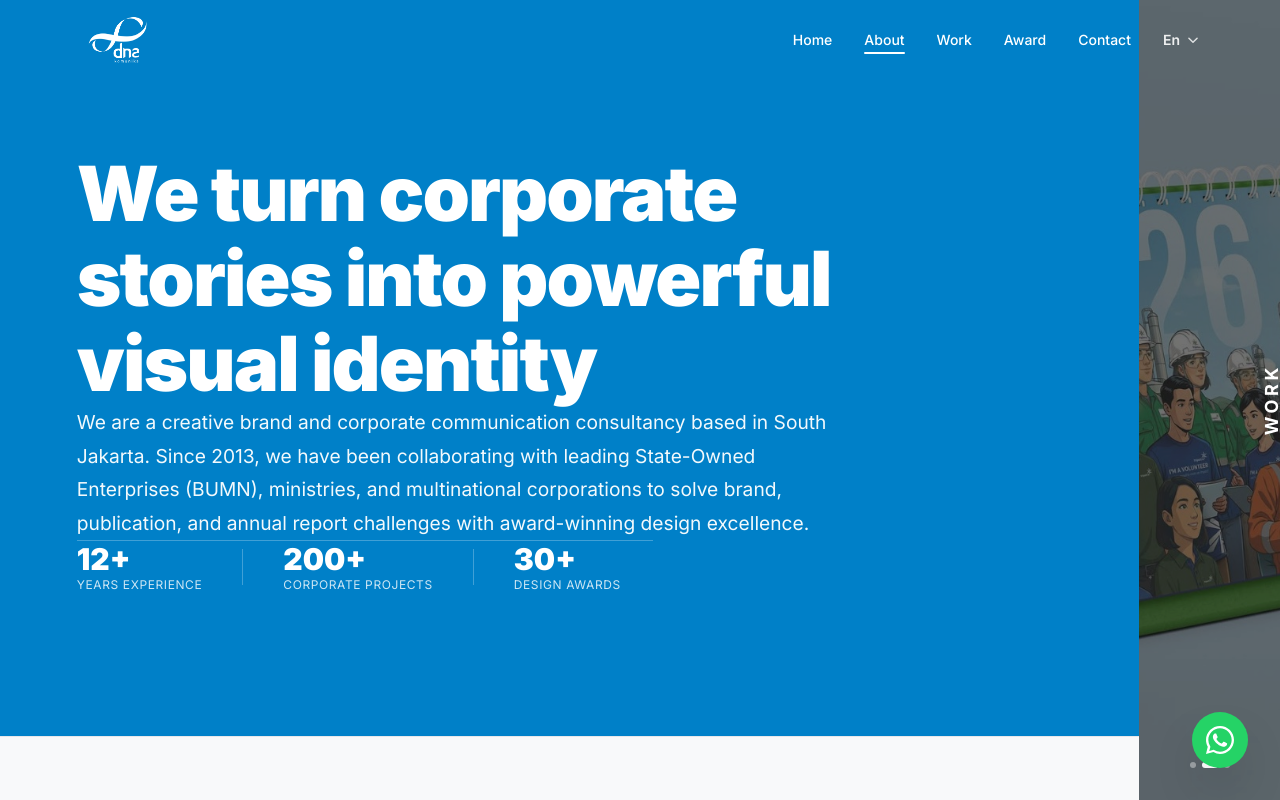
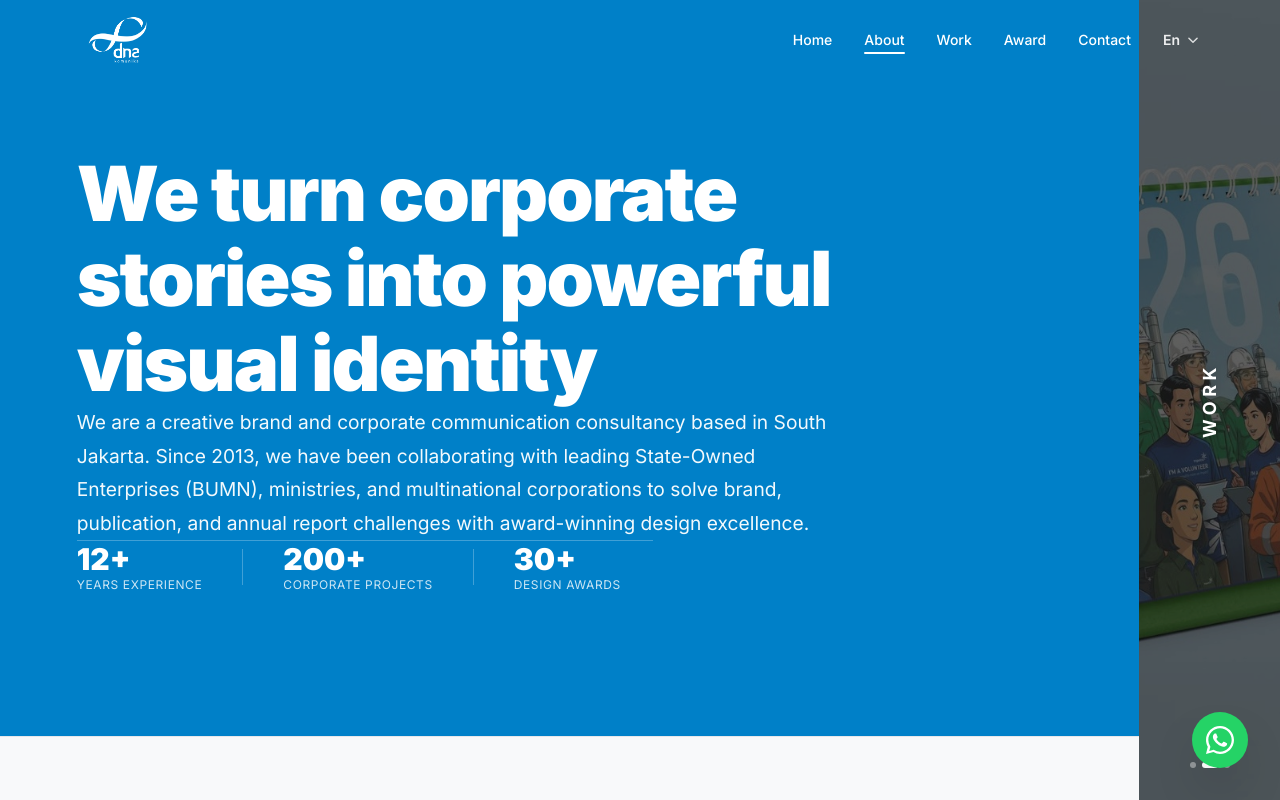
Before and after one commit to SamJinWoo99/DNA-Company-Profile, a Next.js app: page /about in a window 1280 px wide. Shown: the top 800 px of the page. Built offline with nearby package versions, Linux system fonts and the light colour scheme.

Commit message:
Fix right strip to fixed position so Work text stays centered in photo and scrolls together

```diff
--- a/app/components/AboutHeroMeta.tsx
+++ b/app/components/AboutHeroMeta.tsx
@@ -30,28 +30,76 @@ export default function AboutHeroMeta() {
       animate={{ x: 0, opacity: 1 }}
       exit={{ x: "100%", opacity: 0 }}
       transition={{ duration: 0.7, ease: [0.16, 1, 0.3, 1] }}
-      className="w-full flex flex-col bg-white overflow-hidden select-none"
+      className="relative w-full flex flex-col bg-white select-none"
     >
       {/* ========================================================================= */}
-      {/* CONTAINER DUA KOLOM:                                                      */}
-      {/* Kiri: Konten (Hero -> Visi & Misi -> Services)                            */}
-      {/* Kanan: Strip Foto Vertikal "Work" sticky mengikuti scroll sampai Service  */}
+      {/* 1. STRIP FOTO KANAN YANG TETAP MENEMPEL (FIXED) DARI HERO SAMPAI SERVICES */}
       {/* ========================================================================= */}
-      <div className="relative w-full flex flex-col lg:flex-row items-stretch">
+      <aside className="hidden lg:block fixed top-0 right-0 w-[12%] xl:w-[11%] h-screen bg-black z-30 select-none overflow-hidden">
+        <Link
+          href="/work"
+          className="relative w-full h-full block group cursor-pointer"
+          title="Explore Our Work"
+        >
+          {/* Carousel Slide Foto */}
+          <AnimatePresence mode="wait">
+            <motion.div
+              key={activeSlide}
+              initial={{ opacity: 0, scale: 1.08 }}
+              animate={{ opacity: 1, scale: 1 }}
+              exit={{ opacity: 0, scale: 0.95 }}
+              transition={{ duration: 0.8 }}
+              className="absolute inset-0 w-full h-full"
+            >
+              <img
+                src={heroSlides[activeSlide].image}
+                alt={heroSlides[activeSlide].label}
+                className="w-full h-full object-cover object-center group-hover:scale-105 transition-transform duration-700 brightness-75 group-hover:brightness-90"
+              />
+              <div className="absolute inset-0 bg-black/30 group-hover:bg-black/10 transition-colors" />
+            </motion.div>
+          </AnimatePresence>
 
-        {/* ======================================================================= */}
-        {/* KOLOM KIRI (LEBAR ~88%): SEMUA KONTEN TEKS & CARD                       */}
-        {/* ======================================================================= */}
-        <div className="w-full lg:w-[88%] xl:w-[89%] flex flex-col">
+          {/* TEKS VERTIKAL "WORK" SELALU DI TENGAH FOTO (PERSIS FOTO 2) */}
+          <div className="absolute inset-0 flex items-center justify-center pointer-events-none z-40">
+            <span
+              className="text-base lg:text-lg font-bold tracking-[0.25em] text-white uppercase whitespace-nowrap drop-shadow-md select-none"
+              style={{
+                writingMode: "vertical-rl",
+                transform: "rotate(180deg)",
+              }}
+            >
+              Work
+            </span>
+          </div>
 
-          {/* --------------------------------------------------------------------- */}
-          {/* 1. HERO BIRU METADESIGN (Warna biru solid bersih tanpa gambar pattern) */}
-          {/*    Teks dinaikkan ke atas, jarak baris tidak dempet / ada breathing room */}
-          {/* --------------------------------------------------------------------- */}
+          {/* Dot Indicator di bagian bawah strip foto */}
+          <div className="absolute bottom-8 left-0 right-0 flex justify-center items-center gap-1.5 z-40 pointer-events-none">
+            {heroSlides.map((_, idx) => (
+              <span
+                key={idx}
+                className={`h-1.5 rounded-full transition-all ${
+                  activeSlide === idx ? "w-4 bg-white" : "w-1.5 bg-white/40"
+                }`}
+              />
+            ))}
+          </div>
+        </Link>
+      </aside>
+
+      {/* ========================================================================= */}
+      {/* 2. AREA KONTEN KIRI: HERO, VISI & MISI, SERVICES                          */}
+      {/* (Diberi margin kanan pr-[12%] pada layar besar agar tidak tertutup strip) */}
+      {/* ========================================================================= */}
+      <div className="w-full lg:pr-[12%] xl:pr-[11%] flex flex-col">
+
+        {/* ----------------------------------------------------------------------- */}
+        {/* HERO BIRU METADESIGN (Biru Solid Tanpa Background Pattern)              */}
+        {/* ----------------------------------------------------------------------- */}
         <section
-            className="relative w-full min-h-[92vh] flex flex-col justify-center text-white overflow-hidden"
+          className="relative w-full min-h-[92vh] flex flex-col justify-center text-white"
           style={{
-              backgroundColor: "#0080c8", // Biru solid murni tanpa background pattern
+            backgroundColor: "#0080c8",
             paddingTop: "clamp(5rem, 8vh, 6.5rem)",
             paddingBottom: "clamp(4.5rem, 7vh, 6rem)",
             paddingLeft: "clamp(2rem, 6vw, 6.5rem)",
@@ -59,7 +107,7 @@ export default function AboutHeroMeta() {
           }}
         >
           <div className="relative z-10 max-w-4xl">
-              {/* Headline Besar MetaDesign: Spasi baris lega */}
+            {/* Headline Besar MetaDesign */}
             <h1 className="text-4xl sm:text-5xl md:text-6xl lg:text-[4.5rem] xl:text-[4.75rem] font-black tracking-tight leading-[1.12] mb-10 text-white">
               {lang === "en" ? (
                 <>We turn corporate stories into powerful visual identity</>
@@ -68,7 +116,7 @@ export default function AboutHeroMeta() {
               )}
             </h1>
 
-              {/* Paragraf: Jarak antar kalimat & line height lega agar tidak menempel */}
+            {/* Paragraf: Jeda & Line Height Lega */}
             <p className="text-base sm:text-lg lg:text-[1.2rem] text-white/95 font-normal leading-[1.75] max-w-3xl mb-14">
               {lang === "en" ? (
                 <>
@@ -86,7 +134,7 @@ export default function AboutHeroMeta() {
               )}
             </p>
 
-              {/* 3 Metrik Prestasi: Diberi margin top dan padding yang lega */}
+            {/* 3 Metrik Prestasi */}
             <div className="flex flex-wrap items-center gap-10 pt-8 border-t border-white/25 max-w-xl">
               <div>
                 <div className="text-2xl sm:text-3xl font-black text-white mb-1">12+</div>
@@ -106,9 +154,9 @@ export default function AboutHeroMeta() {
           </div>
         </section>
 
-          {/* --------------------------------------------------------------------- */}
-          {/* 2. VISI & MISI (Dirapikan, jarak antar kalimat & align estetik)         */}
-          {/* --------------------------------------------------------------------- */}
+        {/* ----------------------------------------------------------------------- */}
+        {/* VISI & MISI (Layout Rapi, Estetik, Jarak Lega)                          */}
+        {/* ----------------------------------------------------------------------- */}
         <section
           className="w-full bg-[#f8f9fa] border-t border-gray-200"
           style={{
@@ -191,9 +239,9 @@ export default function AboutHeroMeta() {
           </div>
         </section>
 
-          {/* --------------------------------------------------------------------- */}
-          {/* 3. SERVICES & EXPERTISE (Diberi jarak nyaman & tidak tumpang tindih)    */}
-          {/* --------------------------------------------------------------------- */}
+        {/* ----------------------------------------------------------------------- */}
+        {/* SERVICES & EXPERTISE (Layanan DNA Komunika)                             */}
+        {/* ----------------------------------------------------------------------- */}
         <section
           className="w-full bg-white border-t border-gray-200"
           style={{
@@ -301,66 +349,6 @@ export default function AboutHeroMeta() {
         </section>
 
       </div>
-
-        {/* ======================================================================= */}
-        {/* KOLOM KANAN (~11%): STRIP FOTO STICKY MENEMPEL & MENGIKUTI SCROLL       */}
-        {/* Menggunakan position: fixed atau sticky murni sampai bawah               */}
-        {/* ======================================================================= */}
-        <aside className="w-full lg:w-[12%] xl:w-[11%] relative bg-black shrink-0 self-stretch">
-          <div className="sticky top-0 h-[320px] lg:h-screen w-full overflow-hidden select-none z-30">
-            <Link
-              href="/work"
-              className="relative w-full h-full block group cursor-pointer"
-              title="Explore Our Work"
-            >
-              {/* Carousel Slide Foto */}
-              <AnimatePresence mode="wait">
-                <motion.div
-                  key={activeSlide}
-                  initial={{ opacity: 0, scale: 1.08 }}
-                  animate={{ opacity: 1, scale: 1 }}
-                  exit={{ opacity: 0, scale: 0.95 }}
-                  transition={{ duration: 0.8 }}
-                  className="absolute inset-0 w-full h-full"
-                >
-                  <img
-                    src={heroSlides[activeSlide].image}
-                    alt={heroSlides[activeSlide].label}
-                    className="w-full h-full object-cover object-center group-hover:scale-105 transition-transform duration-700 brightness-75 group-hover:brightness-90"
-                  />
-                  <div className="absolute inset-0 bg-black/30 group-hover:bg-black/10 transition-colors" />
-                </motion.div>
-              </AnimatePresence>
-
-              {/* Teks Vertikal "Work" persis MetaDesign - Posisi persis di tengah viewport layar */}
-              <div className="fixed lg:absolute inset-y-0 right-0 w-[12%] xl:w-[11%] flex items-center justify-center pointer-events-none z-40">
-                <span
-                  className="text-base lg:text-lg font-bold tracking-[0.2em] text-white uppercase whitespace-nowrap drop-shadow-md"
-                  style={{
-                    writingMode: "vertical-rl",
-                    transform: "rotate(180deg)",
-                  }}
-                >
-                  Work
-                </span>
-              </div>
-
-              {/* Dot Indicator di bagian bawah strip foto */}
-              <div className="absolute bottom-8 left-0 right-0 flex justify-center items-center gap-1.5 z-40 pointer-events-none">
-                {heroSlides.map((_, idx) => (
-                  <span
-                    key={idx}
-                    className={`h-1.5 rounded-full transition-all ${
-                      activeSlide === idx ? "w-4 bg-white" : "w-1.5 bg-white/40"
-                    }`}
-                  />
-                ))}
-              </div>
-            </Link>
-          </div>
-        </aside>
-
-      </div>
     </motion.div>
   );
 }
```
Lines whose indentation alone changed are shown as unchanged.
